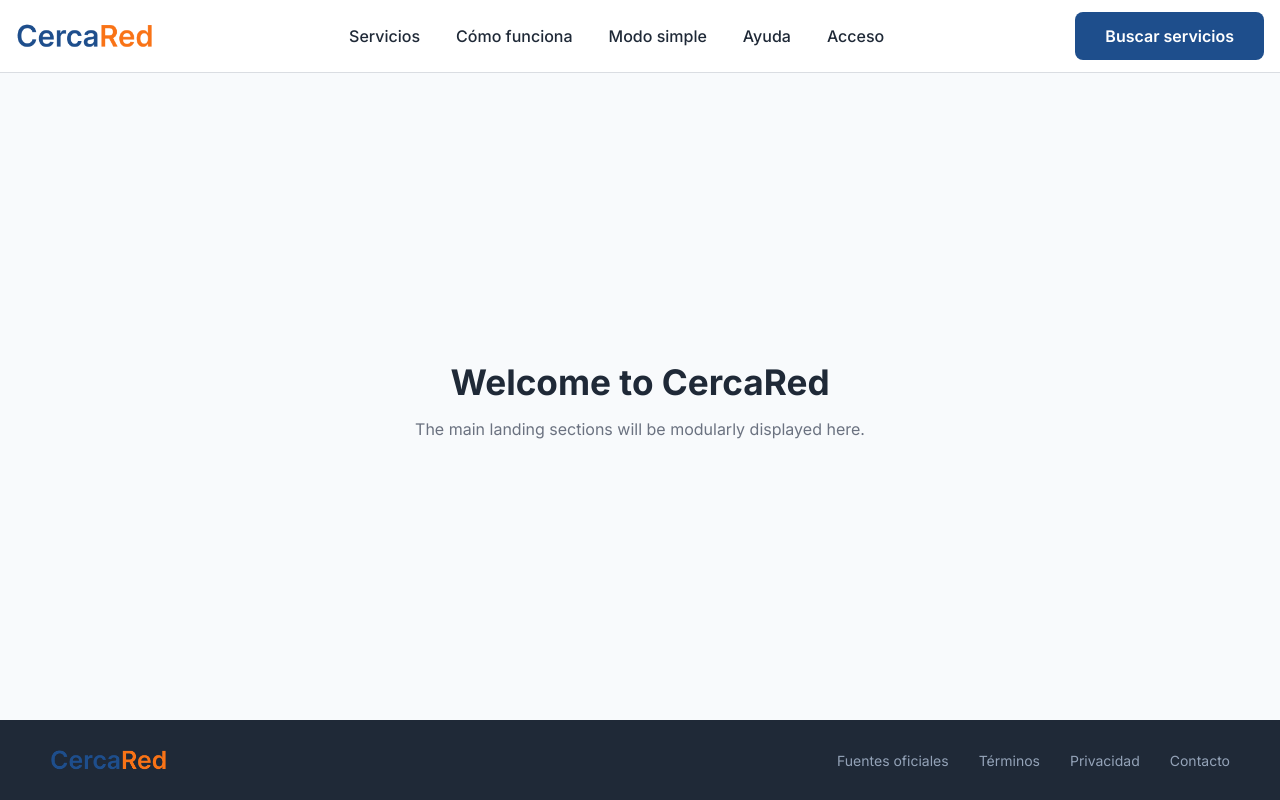
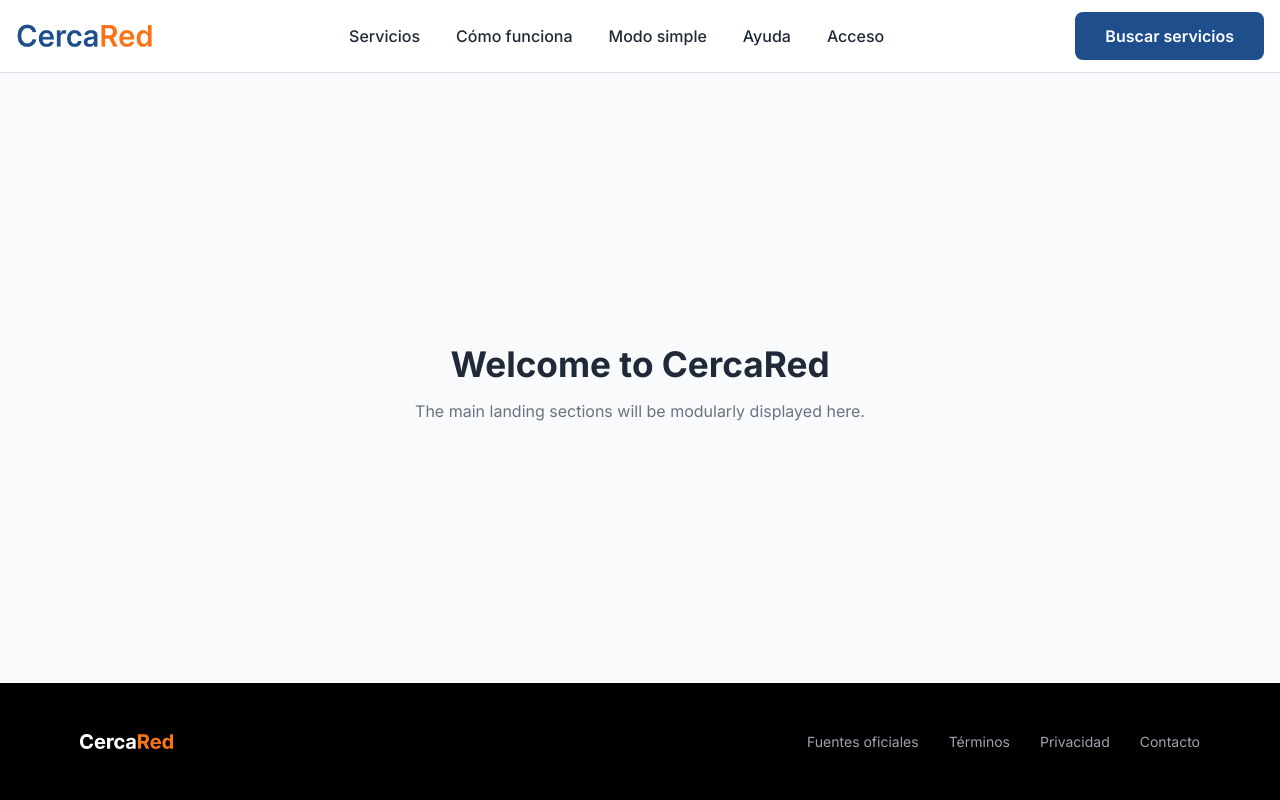
Before and after one commit to topional/cercared-landing, a plain HTML site: page index.html in a window 1280 px wide. Drawn offline with Linux system fonts and the light colour scheme.

Commit message:
feat: replace text logo with official logofooter image component

```diff
--- a/css/footer.css
+++ b/css/footer.css
@@ -1,7 +1,7 @@
 
 .main-footer {
-  background-color: #1f2937;
-  padding: 25px 50px;
+  background-color: #000000;
+  padding: 50px 80px;
   width: 100%;
 }
 
@@ -30,7 +30,7 @@
 }
 
 .footer-link {
-  color: #94a3b8;
+  color: #9CA3AF;
   text-decoration: none;
   font-size: 14px;
   transition: color 0.2s ease;
@@ -52,3 +52,10 @@
     text-align: center;
   }
 }
+
+.logo-image {
+  height: 15px;
+  width: auto;
+  display: block;
+  object-fit: contain;
+}
--- a/js/footer.js
+++ b/js/footer.js
@@ -4,12 +4,14 @@ class AppFooter extends HTMLElement {
       <footer class='main-footer'>
         <div class='footer-container'>
 
-          <!-- Logo pulling asset from images folder -->
+          <!-- Imagen del logo reemplazando el texto anterior -->
           <div class='footer-logo'>
-            <img src='assets/images/logo.png' alt='CercaRed Logo' class='logo-image'>
+            <a href='#inicio' aria-label='CercaRed Inicio'>
+              <img src='assets/images/logofooter.png' alt='CercaRed Logo' class='logo-image'>
+            </a>
           </div>
 
-          <!-- Navigation Links -->
+          <!-- Enlaces de navegación -->
           <nav class='footer-nav'>
             <a href='#official-sources' class='footer-link'>Fuentes oficiales</a>
             <a href='#terms' class='footer-link'>Términos</a>
```
Also changed, not shown: assets/images/logofooter.png (added).
